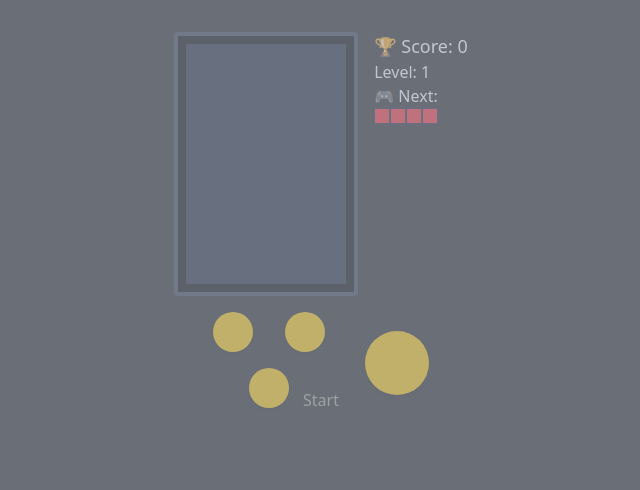
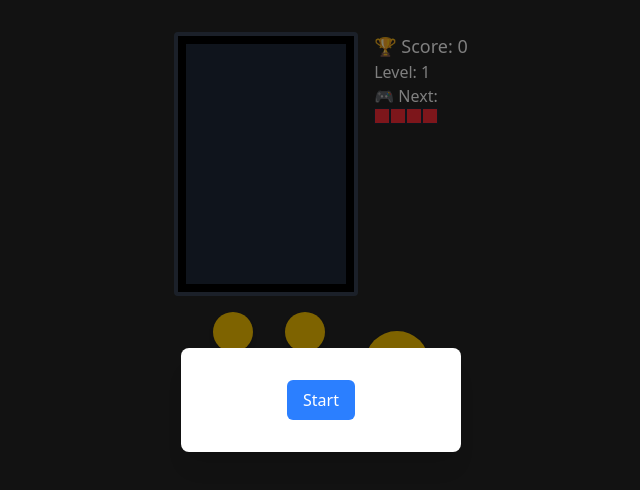
Before and after one commit to Yevhenns/tetris, a React (Vite) app: page / in a window 1280 px wide. Shown: the top 490 px of the page, without its empty margins (319-959 px from the left). Built offline with nearby package versions, Linux system fonts and the light colour scheme.

Commit message:
modal styles

```diff
--- a/src/components/Modal.tsx
+++ b/src/components/Modal.tsx
@@ -14,25 +14,33 @@ export const Modal: FC<ModalProps> = ({
   restartGame,
   startGameHandler,
 }) => {
+  const modalBtn = `px-4 p-2 bg-blue-500 hover:bg-blue-600 text-white rounded-md transition`;
+
   return (
     <>
       {createPortal(
-        <div className="flex items-center justify-center fixed left-0 right-0 w-full h-full bg-gray-400 opacity-60">
-          <div className="bg-gray-400">
+        <div className="flex items-center justify-center fixed inset-0 bg-black/50 z-50">
+          <div className="bg-white p-8 rounded-lg shadow-xl text-center space-y-4 min-w-[280px]">
             {win && (
-              <div className="flex flex-col">
-                <p>WIN</p>
-                <button onClick={restartGame}>Restart</button>
+              <div className="flex flex-col items-center space-y-4">
+                <p className="text-2xl font-bold text-green-600">🏆 Victory!</p>
+                <button onClick={restartGame} className={modalBtn}>
+                  Restart
+                </button>
               </div>
             )}
             {isGameOver && (
-              <div className="flex flex-col">
-                <p>🧨 Game Over</p>
-                <button onClick={restartGame}>Restart</button>
+              <div className="flex flex-col items-center space-y-4">
+                <p className="text-2xl font-bold text-red-600">🧨 Game Over</p>
+                <button onClick={restartGame} className={modalBtn}>
+                  Restart
+                </button>
               </div>
             )}
             {!win && !isGameOver && (
-              <button onClick={startGameHandler}>Start</button>
+              <button onClick={startGameHandler} className={modalBtn}>
+                Start
+              </button>
             )}
           </div>
         </div>,
```
